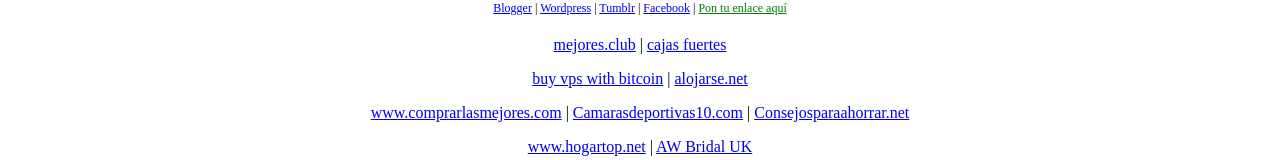
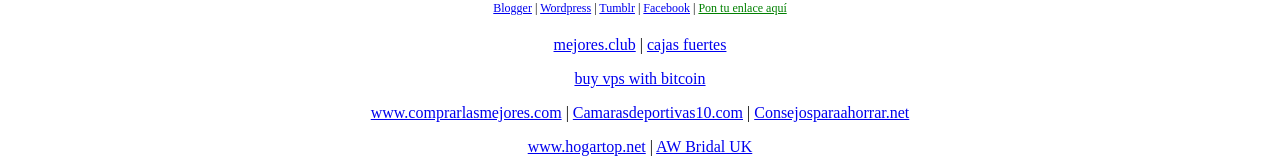
Before and after one commit to itrascastro/contador-de-visitas.com, a plain HTML site: page index.html in a window 1280 px wide. Shown: the part 622-782 px from the top of the page. Drawn offline with Linux system fonts and the light colour scheme.

Commit message:
Revert "updated"
This reverts commit 652c26b812cd49e4db9386d40f0f181c5a64dcbf.

```diff
--- a/index.html
+++ b/index.html
@@ -166,7 +166,7 @@
     </div>
     <div style="text-align: center; margin-top: 20px;">
     <p><a href="https://mejores.club">mejores.club</a> | <a href="https://seguridadsoler.com/cajas-fuertes/">cajas fuertes</a></p>
-    <p><a href="https://1gbits.com/bitcoin-vps/">buy vps with bitcoin</a> | <a href="https://alojarse.net">alojarse.net</a></p>
+    <p><a href="https://1gbits.com/bitcoin-vps/">buy vps with bitcoin</a></p>
     <p><a href="https://comprarlasmejores.com/">www.comprarlasmejores.com</a> | <a href="https://www.camarasdeportivas10.com/">Camarasdeportivas10.com</a> | <a href="https://consejosparaahorrar.net/">Consejosparaahorrar.net</a></p>
     <p><a href="https://hogartop.net/">www.hogartop.net</a> | <a href="https://www.awbridal.co.uk/">AW Bridal UK</a></p>
     </div>
```
